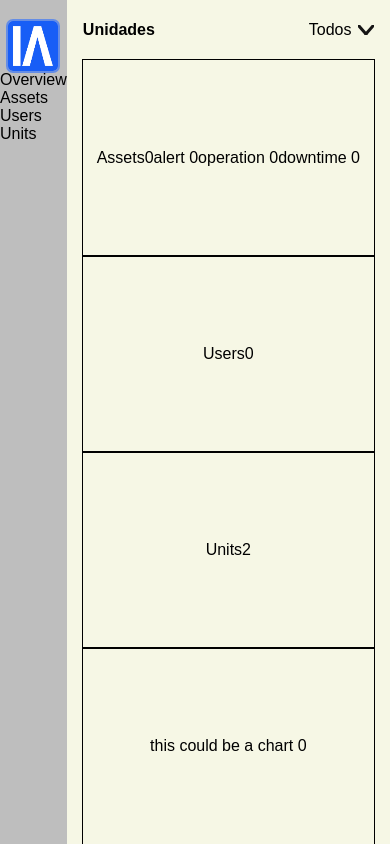
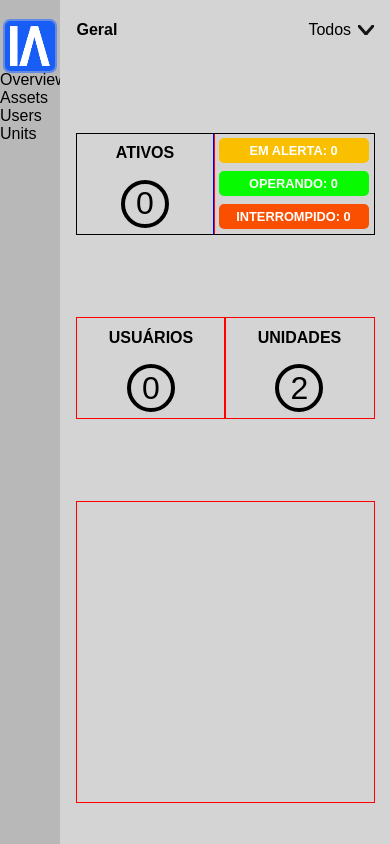
Before and after one commit to cezarvasconcelos/dashboard-tractian-test, a React (Create React App) app: page / in a window 390 px wide. Built offline with nearby package versions, Linux system fonts and the light colour scheme.

Commit message:
feat: overview mobile-first

```diff
--- a/src/App.jsx
+++ b/src/App.jsx
@@ -52,8 +52,8 @@ function App() {
           </div>
         </LeftContainer>
         <RightContainer>
+          <Header units={units} />
           <OverView>
-            <Header units={units} />
             <AssetsInfo assets={unitAssets} />
             <UsersInfo users={unitUsers} />
             <UnitsInfo units={units} />
@@ -77,14 +77,14 @@ const LeftContainer = styled.div`
   ${displayFlexColumn};
   min-width: 60px;
   max-width: 300px;
-  background: #bebebe;
+  background: #b9b8b8;
 `;
 
 const RightContainer = styled.div`
   ${displayFlexCenter};
   ${displayFlexColumn};
   flex-grow: 2;
-  background-color: #f6f7e5;
+  background-color: #d4d4d4;
 `;
 const NavLogo = styled.div`
   ${displayFlexCenter}
@@ -103,9 +103,9 @@ const NavLogo = styled.div`
 
 const OverView = styled.div`
   ${displayFlexCenter};
-  flex-direction: column;
+  flex-wrap: wrap;
   height: 100vh;
-  width: 100%;
+  width: 90%;
 `;
 
 export default App;
--- a/src/components/AssetsInfo.jsx
+++ b/src/components/AssetsInfo.jsx
@@ -1,6 +1,8 @@
 import { useEffect, useState } from "react";
 import styled from "styled-components";
-import { displayFlexCenter } from "css/styles";
+import { displayFlex, displayFlexCenter, displayFlexColumn } from "css/styles";
+import InfoContainer from "./containers/InfoContainer";
+import InfoTotal from "./InfoTotal";
 
 const AssetsInfo = ({ assets }) => {
   const [totalAssets, setTotalAssets] = useState(0);
@@ -35,38 +37,63 @@ const AssetsInfo = ({ assets }) => {
   }, [assets]);
 
   return (
-    <AssetsInfoContainer>
-      <AssetsTotal>
-        <span> Assets </span>
-        <span>{totalAssets}</span>
-      </AssetsTotal>
-      <AssetsStatus>
-        <AssetsStatusTotal>alert {alertAssets}</AssetsStatusTotal>
-        <AssetsStatusTotal>operation {operationAssets}</AssetsStatusTotal>
-        <AssetsStatusTotal>downtime {downTimeAssets}</AssetsStatusTotal>
-      </AssetsStatus>
-    </AssetsInfoContainer>
+    <AssetsContainer>
+      <InfoTotal title={"Ativos"} total={totalAssets} />
+      <StatusContainer>
+        <AssetsStatusTotal>
+          <span className="alert">em alerta: {alertAssets}</span>
+        </AssetsStatusTotal>
+        <AssetsStatusTotal>
+          <span className="operation">operando: {operationAssets}</span>
+        </AssetsStatusTotal>
+        <AssetsStatusTotal>
+          <span className="downtime">interrompido: {downTimeAssets}</span>
+        </AssetsStatusTotal>
+      </StatusContainer>
+    </AssetsContainer>
   );
 };
 
-const AssetsInfoContainer = styled.div`
-  ${displayFlexCenter};
-  outline: 1px solid black;
-  width: 90%;
-  height: 100px;
-  flex-grow: 1;
+const AssetsContainer = styled(InfoContainer)`
+  justify-content: space-around;
+  flex-basis: 100%;
+  @media (min-width: ${(props) => props.theme.sizes.breakPointMedium}) {
+    flex-basis: 300px;
+  }
 `;
 
-const AssetsTotal = styled.div`
+const StatusContainer = styled.div`
   ${displayFlexCenter};
-`;
-
-const AssetsStatus = styled.div`
-  ${displayFlexCenter};
+  flex-wrap: wrap;
+  height: 100%;
+  outline: 1px solid blue;
+  flex-basis: 160px;
 `;
 
 const AssetsStatusTotal = styled.div`
-  ${displayFlexCenter};
+  ${displayFlex};
+  span {
+    border: 5px solid;
+    border-radius: 5px;
+    font-size: 0.8rem;
+    font-weight: 900;
+    text-transform: uppercase;
+    width: 150px;
+    text-align: center;
+    color: #ffffff;
+  }
+  .alert {
+    background: ${(props) => props.theme.alertColor};
+    border-color: ${(props) => props.theme.alertColor};
+  }
+  .operation {
+    background: ${(props) => props.theme.operationColor};
+    border-color: ${(props) => props.theme.operationColor};
+  }
+  .downtime {
+    background: ${(props) => props.theme.downtimeColor};
+    border-color: ${(props) => props.theme.downtimeColor};
+  }
 `;
 
 export default AssetsInfo;
--- a/src/components/GeneralChart.jsx
+++ b/src/components/GeneralChart.jsx
@@ -1,20 +1,15 @@
 import styled from "styled-components";
 import { displayFlexCenter } from "css/styles";
+import InfoTotal from "./InfoTotal";
 
 const GeneralChart = ({ info }) => {
-  return (
-    <ChartContainer>
-      <span>this could be a chart {info}</span>
-    </ChartContainer>
-  );
+  return <TestComponent />;
 };
 
-const ChartContainer = styled.div`
-  ${displayFlexCenter};
-  width: 90%;
-  height: 100px;
-  flex-grow: 1;
-  outline: 1px solid black;
+const TestComponent = styled.div`
+  outline: 1px solid red;
+  height: 300px;
+  width: 100%;
 `;
 
 export default GeneralChart;
--- a/src/components/Header.jsx
+++ b/src/components/Header.jsx
@@ -24,7 +24,7 @@ const Header = ({ units }) => {
   return (
     <HeaderContainer>
       <HeaderLeft>
-        <h1>Unidades</h1>
+        <h1>Geral</h1>
       </HeaderLeft>
       <HeaderRight>
         <HeaderUnit onClick={toggling}>
@@ -55,6 +55,7 @@ const HeaderContainer = styled.div`
   width: 90%;
   padding: 1.3em 0;
   height: 60px;
+  margin-bottom: 2em;
 `;
 const HeaderLeft = styled.div`
   ${displayFlexCenter};
--- a/src/components/icon/InfoTotal.jsx
+++ b/src/components/InfoTotal.jsx
@@ -1,7 +1,7 @@
 import { displayFlexCenter, displayFlexColumn } from "css/styles";
 import styled from "styled-components";
 
-const Infototal = ({ title, total }) => {
+const InfoTotal = ({ title, total }) => {
   return (
     <TotalContainer>
       <span className="title"> {title} </span>
@@ -17,6 +17,7 @@ const TotalContainer = styled.div`
   justify-content: space-around;
   outline: 1px solid red;
   height: 100%;
+  max-height: 100px;
   span {
     line-height: 1.3rem;
     letter-spacing: 0px;
@@ -37,6 +38,9 @@ const TotalContainer = styled.div`
     border-radius: 9999px;
     font-size: 2rem;
   }
+  @media (min-width: ${(props) => props.theme.sizes.breakPointMedium}) {
+    max-width: 200px;
+  }
 `;
 
-export default Infototal;
+export default InfoTotal;
--- a/src/components/UnitsInfo.jsx
+++ b/src/components/UnitsInfo.jsx
@@ -1,6 +1,5 @@
 import { useEffect, useState } from "react";
-import styled from "styled-components";
-import { displayFlexCenter } from "css/styles";
+import InfoTotal from "./InfoTotal";
 
 const UnitsInfo = ({ units }) => {
   const [totalUnits, setTotalUnits] = useState(0);
@@ -9,20 +8,7 @@ const UnitsInfo = ({ units }) => {
   useEffect(() => {
     setTotalUnits(units.length);
   }, [units]);
-  return (
-    <UnitsInfoContainer>
-      <span>Units</span>
-      <span>{totalUnits}</span>
-    </UnitsInfoContainer>
-  );
+  return <InfoTotal title={"Unidades"} total={totalUnits} />;
 };
 
-const UnitsInfoContainer = styled.div`
-  ${displayFlexCenter};
-  width: 90%;
-  height: 100px;
-  flex-grow: 1;
-  outline: 1px solid black;
-`;
-
 export default UnitsInfo;
--- a/src/components/UsersInfo.jsx
+++ b/src/components/UsersInfo.jsx
@@ -1,6 +1,5 @@
 import { useEffect, useState } from "react";
-import styled from "styled-components";
-import { displayFlexCenter } from "../css/styles";
+import InfoTotal from "./InfoTotal";
 
 const UsersInfo = ({ users }) => {
   const [totalUsers, setTotalUsers] = useState(0);
@@ -9,20 +8,7 @@ const UsersInfo = ({ users }) => {
   useEffect(() => {
     setTotalUsers(users.length);
   }, [users]);
-  return (
-    <UsersInfoContainer>
-      <span>Users</span>
-      <span>{totalUsers}</span>
-    </UsersInfoContainer>
-  );
+  return <InfoTotal title={"Usuários"} total={totalUsers} />;
 };
 
-const UsersInfoContainer = styled.div`
-  ${displayFlexCenter};
-  width: 90%;
-  height: 100px;
-  flex-grow: 1;
-  outline: 1px solid black;
-`;
-
 export default UsersInfo;
--- a/src/components/containers/InfoContainer.jsx
+++ b/src/components/containers/InfoContainer.jsx
@@ -6,7 +6,7 @@ const InfoContainer = styled.div`
   outline: 1px solid black;
   width: 90%;
   height: 100px;
-  flex-grow: 1;
+  flex-basis: 300px;
 `;
 
 export default InfoContainer;
--- a/src/css/theme.js
+++ b/src/css/theme.js
@@ -1,5 +1,9 @@
 export const theme = {
 	iconColor: '#161515',
+	infoTextColor: '',
+	alertColor: '#fac000',
+	operationColor: '#08fa00',
+	downtimeColor: '#fa4f00',
 	sizes: {
 		breakPointSmall: '430px',
 		breakPointMedium: '645px',
```
